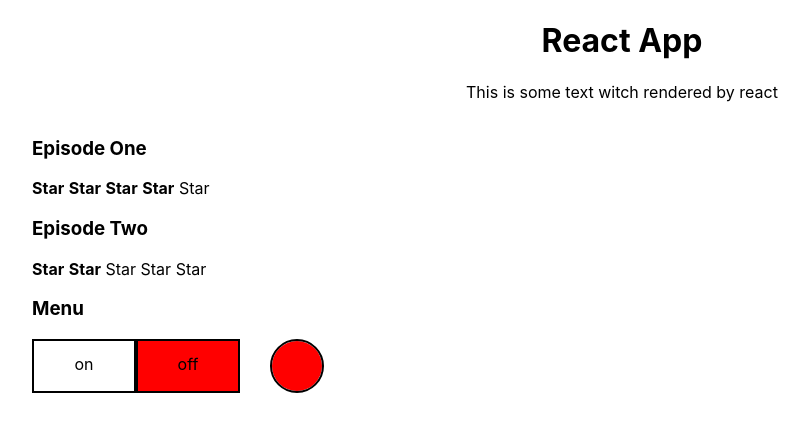
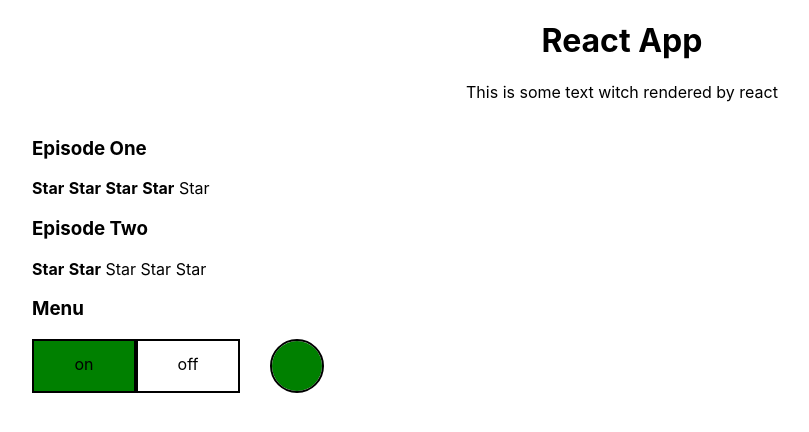
Before and after one commit to AlekseiBestuzhev/react-kabzda, a React (Create React App) app: page / in a window 1280 px wide. Shown: the top 432 px of the page, without its empty margins (18-827 px from the left). Built offline with nearby package versions, Linux system fonts and the light colour scheme.

Commit message:
upd: add function to app for toggle component

```diff
--- a/src/App.tsx
+++ b/src/App.tsx
@@ -10,6 +10,10 @@
 		if (!list) setList(true);
 		else setList(false);
 	}
+	const [toggle, setToggle] = useState(true);
+	const changeToggle = (mode: boolean) => {
+		setToggle(mode);
+	}
 	return (
 		<div className="App">
 			<div className={'center-title'}>
@@ -19,7 +23,9 @@
 			<Block title={'Episode One'} rate={4} />
 			<Block title={'Episode Two'} rate={2} />
 			<Accordion body={list} menuToggle={menuToggle} />
-			<Toggle turnOn={false} />
+			<Toggle
+				turnOn={toggle}
+				changeToggle={changeToggle} />
 		</div>
 	);
 }
```
